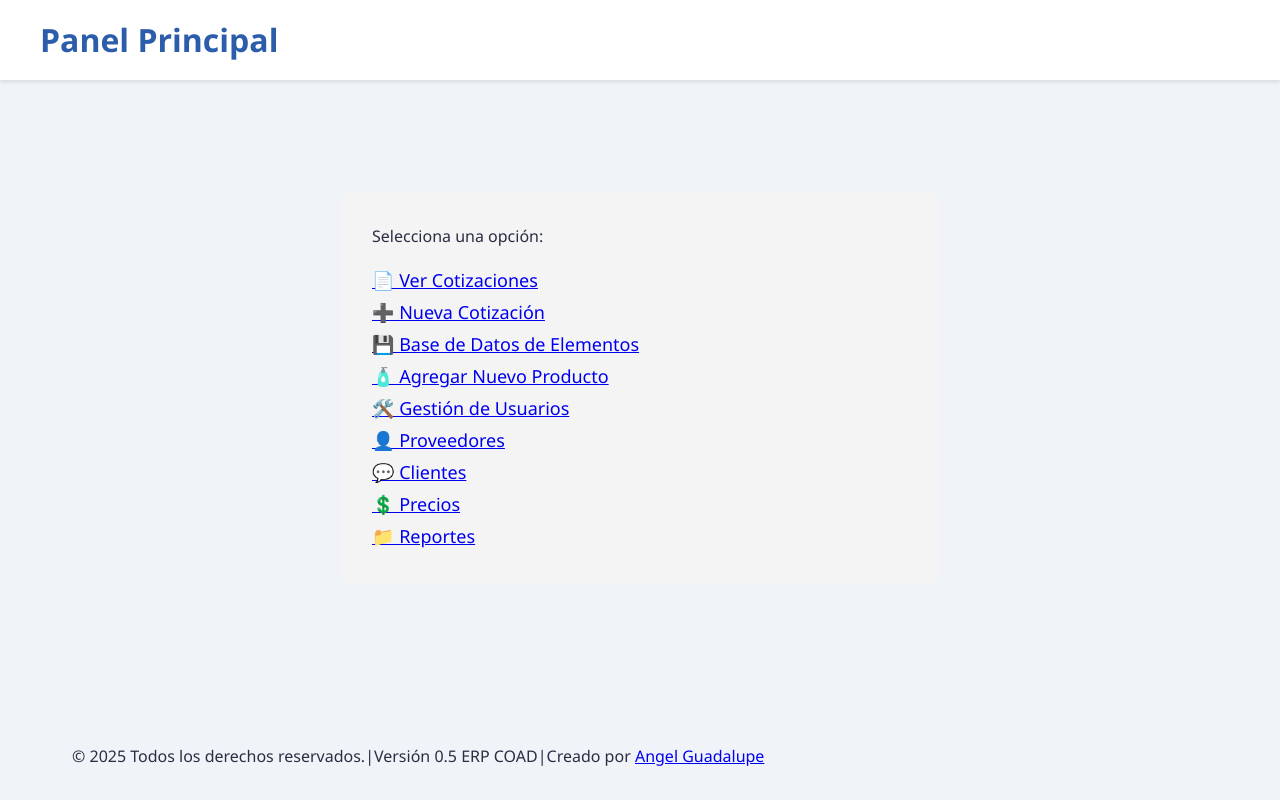
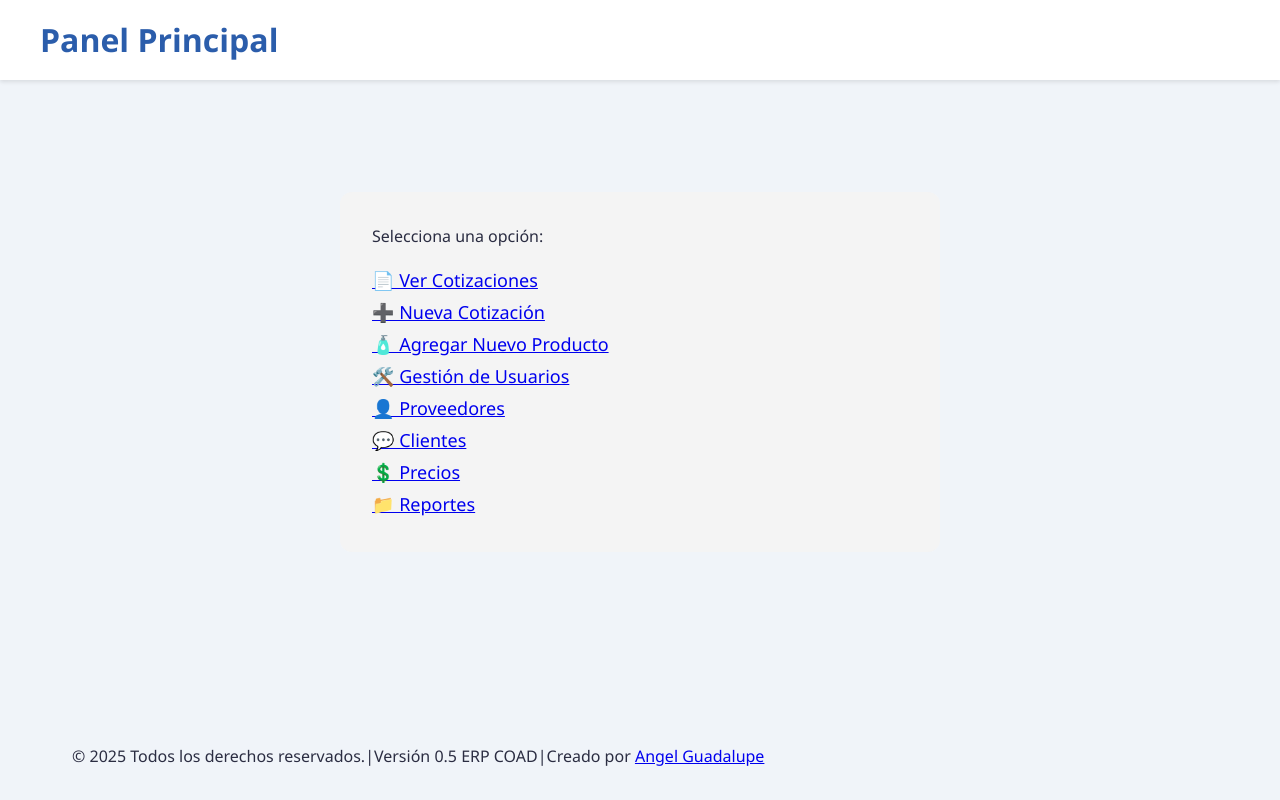
Before and after one commit to AngelGpe19/erp-project, a React (Create React App) app in the folder frontend/: page /home in a window 1280 px wide. Built offline with nearby package versions, Linux system fonts and the light colour scheme; no server answers; sample sign-in values are in the browser's storage.

Commit message:
Se unifica una referencia

```diff
--- a/frontend/src/pages/Home.jsx
+++ b/frontend/src/pages/Home.jsx
@@ -19,7 +19,6 @@ const Home = () => {
           <ul style={styles.menu}>
             <li><Link to="/cotizaciones">📄 Ver Cotizaciones</Link></li>
             <li><Link to="/crear-cotizacion">➕ Nueva Cotización</Link></li>
-            <li><Link to="/base-datos">💾 Base de Datos de Elementos</Link></li>
             <li><Link to="/productos">🧴 Agregar Nuevo Producto</Link></li>
             <li><Link to="/usuarios">🛠️ Gestión de Usuarios</Link></li>
             <li><Link to="/proveedores">👤 Proveedores</Link></li>
```
